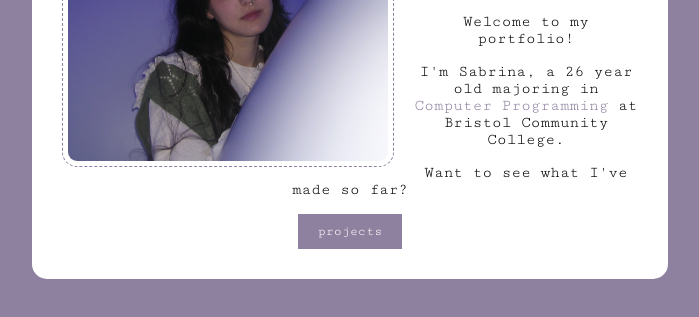
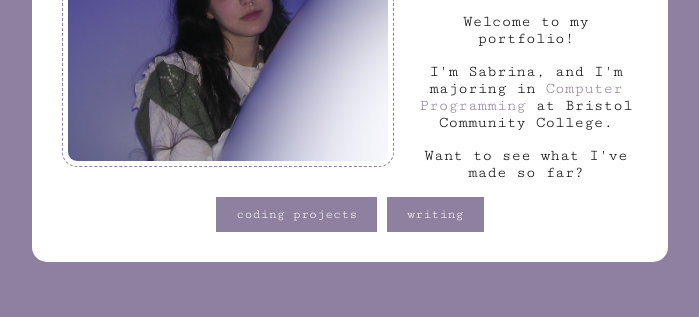
Before and after one commit to sareias1/sareias1.github.io, a plain HTML site: page index.html in a window 1280 px wide. Shown: the part 321-638 px from the top of the page, without its empty margins (290-989 px from the left). Drawn offline with Linux system fonts and the light colour scheme.

Commit message:
Update index.html

```diff
--- a/index.html
+++ b/index.html
@@ -66,10 +66,11 @@ button {
         <p>( ´ ▽ ` )/</p>
         <p>Welcome to my portfolio!</p>
 
-            <p>I'm Sabrina, a 26 year old majoring in <a href="https://catalog.bristolcc.edu/computer-information-systems/computer-programming-and-web-development">Computer Programming</a> at Bristol Community College.</p>
+            <p>I'm Sabrina, and I'm majoring in <a href="https://catalog.bristolcc.edu/computer-information-systems/computer-programming-and-web-development">Computer Programming</a> at Bristol Community College.</p>
 
             <p>Want to see what I've made so far?</p>
-            <a href="projects.html"><button>projects</button></a>
+            <a href="projects.html"><button>coding projects</button></a>
+            <a href="writing.html"><button>writing</button></a>
     </div>
 </body>
 </html>
```
